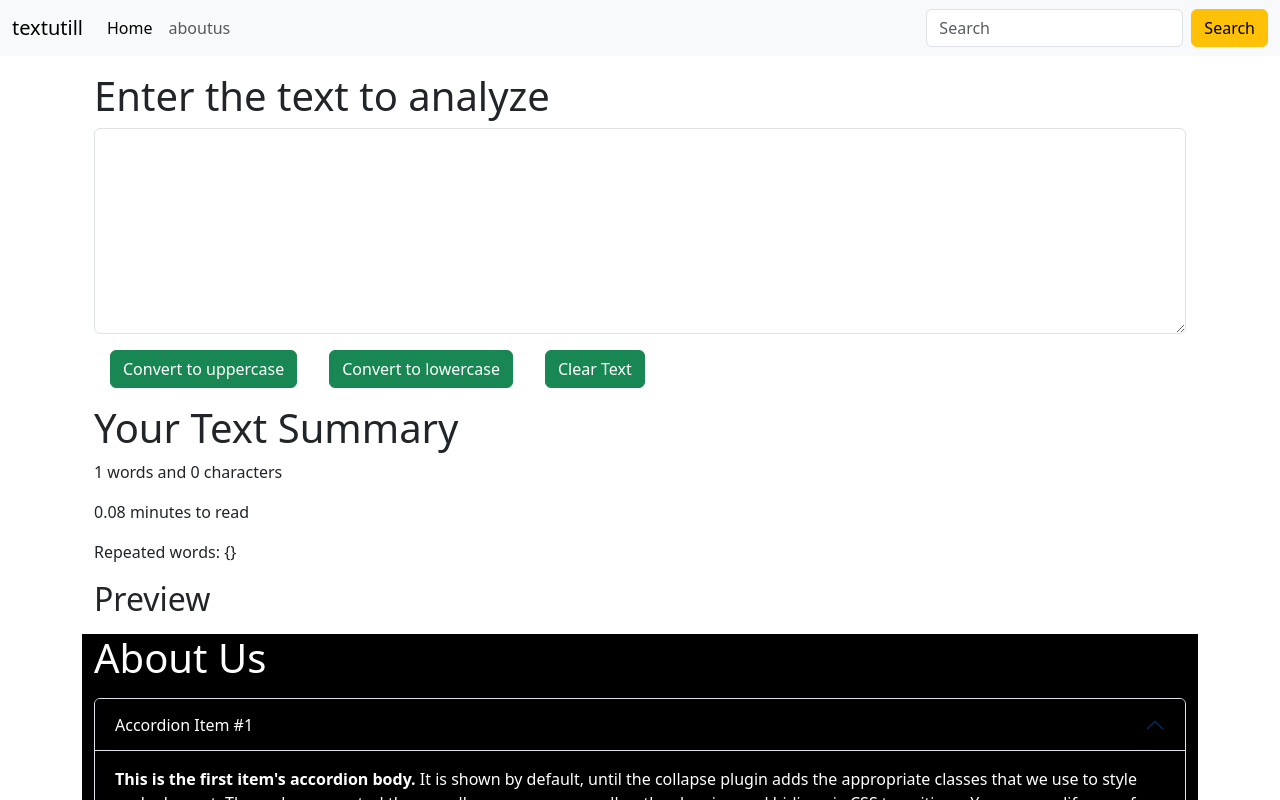
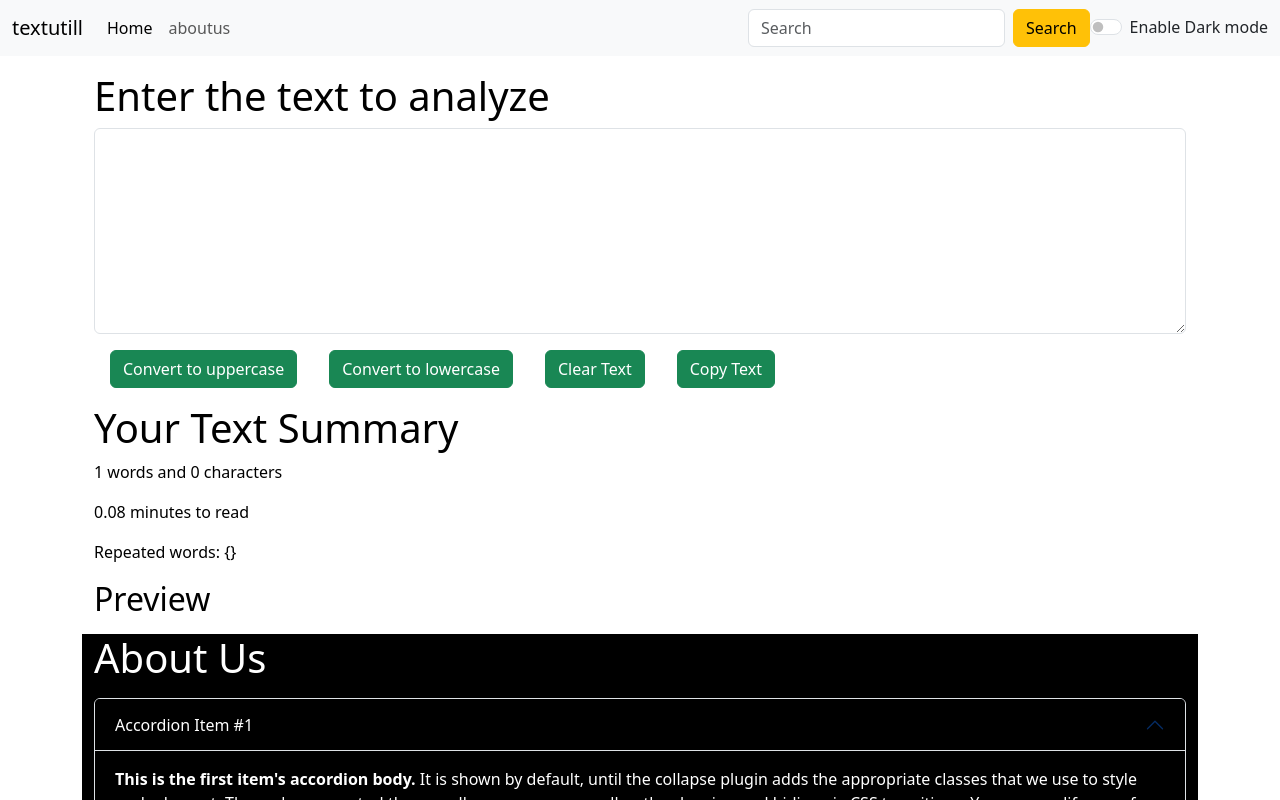
Before and after one commit to dhruvitgarathiya/TextTamer, a React (Create React App) app: page / in a window 1280 px wide. Shown: the top 800 px of the page. Built offline with nearby package versions, Linux system fonts and the light colour scheme.

Commit message:
dark mode enabled

```diff
--- a/src/App.js
+++ b/src/App.js
@@ -3,14 +3,29 @@
  import TextForm from './Components/TextForm/TextForm';
 import Navbar from './Components/Navbar/Navbar';
 import About from './Components/About/About';
+import { useState } from 'react';
 
 function App() {
+  const [mode , setMode] = useState('light');
+
+  const toggleMode = () => {
+    if(mode === 'light'){
+
+      setMode('dark');
+      document.body.style.backgroundColor = 'grey';
+    }
+    else{
+
+      setMode('light');
+      document.body.style.backgroundColor = 'white';
+    }
+  }
   return (
     <>
-  <Navbar title="textutill"  aboutText="aboutus"/>
+  <Navbar title="textutill"  aboutText="aboutus" mode={mode} toggleMode= {toggleMode} />
   <div className='container my-3'>
 
-  <TextForm  heading="Enter the text to analyze"/>
+  <TextForm  heading="Enter the text to analyze" mode={mode}/>
 
     <About />
   </div>
--- a/src/Components/About/About.jsx
+++ b/src/Components/About/About.jsx
@@ -11,7 +11,7 @@
  const [btnText , setBtnText] = useState('Enable dark mode');
 
   const toggleStyle = () => {
-    if(myStyle.color == 'white'){
+    if(myStyle.color === 'white'){
         setMyStyle({
             color : 'black',
     backgroundColor : 'white'
--- a/src/Components/Navbar/Navbar.jsx
+++ b/src/Components/Navbar/Navbar.jsx
@@ -1,13 +1,12 @@
-import React from "react";
 import PropTypes from "prop-types";
 
 export default function Navbar(props) {
-    return(
-        <nav className="navbar navbar-expand-lg bg-body-tertiary">
-        <div className="container-fluid">
+  return (
+    <nav className={`navbar navbar-expand-lg navbar-${props.mode} bg-body-tertiary `}>
+      <div className={`container-fluid bg-${props.mode}`}>
         <a className="navbar-brand" href="#">{props.title}</a>
         <button className="navbar-toggler" type="button" data-bs-toggle="collapse" data-bs-target="#navbarSupportedContent" aria-controls="navbarSupportedContent" aria-expanded="false" aria-label="Toggle navigation">
-            <span className="navbar-toggler-icon" alt="Toggle navigation icon"></span>
+          <span className="navbar-toggler-icon"></span>
         </button>
         <div className="collapse navbar-collapse" id="navbarSupportedContent">
           <ul className="navbar-nav me-auto mb-2 mb-lg-0">
@@ -24,19 +23,23 @@
             <input id="search-input" className="form-control me-2" type="search" placeholder="Search" aria-label="Search" />
             <button className="btn btn-warning" type="submit">Search</button>
           </form>
+          <div className={`form-check form-switch text-${props.mode==='light'?'dark':'light'}`}>
+            <input className="form-check-input" onClick={props.toggleMode} type="checkbox" role="switch" id="flexSwitchCheckDefault" />
+            <label className="form-check-label" htmlFor="flexSwitchCheckDefault">Enable Dark mode</label>
+          </div>
         </div>
       </div>
     </nav>
-    )
+  );
 }
 
-
 Navbar.propTypes = {
-  title : PropTypes.string.isRequired,
-  aboutText : PropTypes.string
+  title: PropTypes.string.isRequired,
+  aboutText: PropTypes.string,
+  toggleMode: PropTypes.func.isRequired, // Add type check for toggleMode
 };
 
 Navbar.defaultProps = {
-  title :"set title here",
-  aboutText : "about text here"
+  title: "set title here",
+  aboutText: "about text here",
 }
--- a/src/Components/TextForm/TextForm.jsx
+++ b/src/Components/TextForm/TextForm.jsx
@@ -40,6 +40,15 @@
     setText(event.target.value);
   };
 
+  //copy fucntion
+  const handleCopy = () => {
+    console.log('i am the copy');
+    let text = document.getElementById("myBox");
+    text.select();
+    navigator.clipboard.writeText(text.value);
+
+  }
+
   const wordCount = text.split(' ').length;
   const charCount = text.length;
   const readTime = 0.08 * wordCount;
@@ -47,7 +56,7 @@
 
   return (
     <>
-      <div className="container">
+      <div className="container" style={{color: props.mode==='light'?'black':'white'}}>
         <h1>{props.heading}</h1>
         <div className="mb-3">
           <textarea
@@ -56,6 +65,7 @@
             onChange={handleOnChange}
             id="myBox"
             rows="8"
+            style={{backgroundColor: props.mode==='light'?'white':'grey'}}
           ></textarea>
         </div>
         <button className="btn btn-success mx-3" onClick={handleUpClick}>
@@ -67,8 +77,11 @@
         <button className="btn btn-success mx-3" onClick={handleClearClick}>
           Clear Text
         </button>
+        <button className="btn btn-success mx-3" onClick={handleCopy}>
+          Copy Text
+        </button>
       </div>
-      <div className="container my-3">
+      <div className="container my-3" style={{color: props.mode==='light'?'black':'white'}} >
         <h1>Your Text Summary</h1>
         <p>
           {wordCount} words and {charCount} characters
```
Lines whose indentation alone changed are shown as unchanged.
